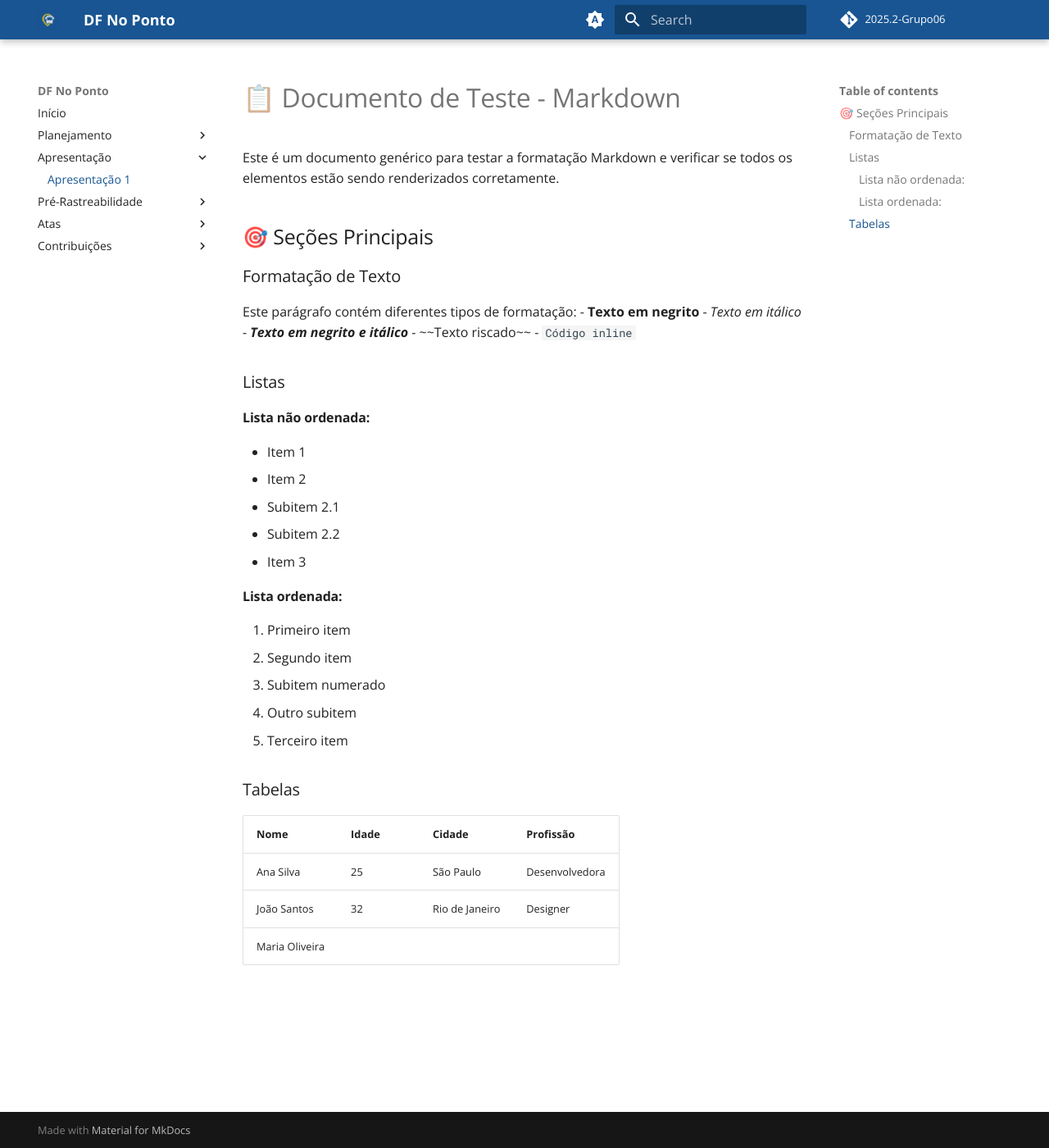
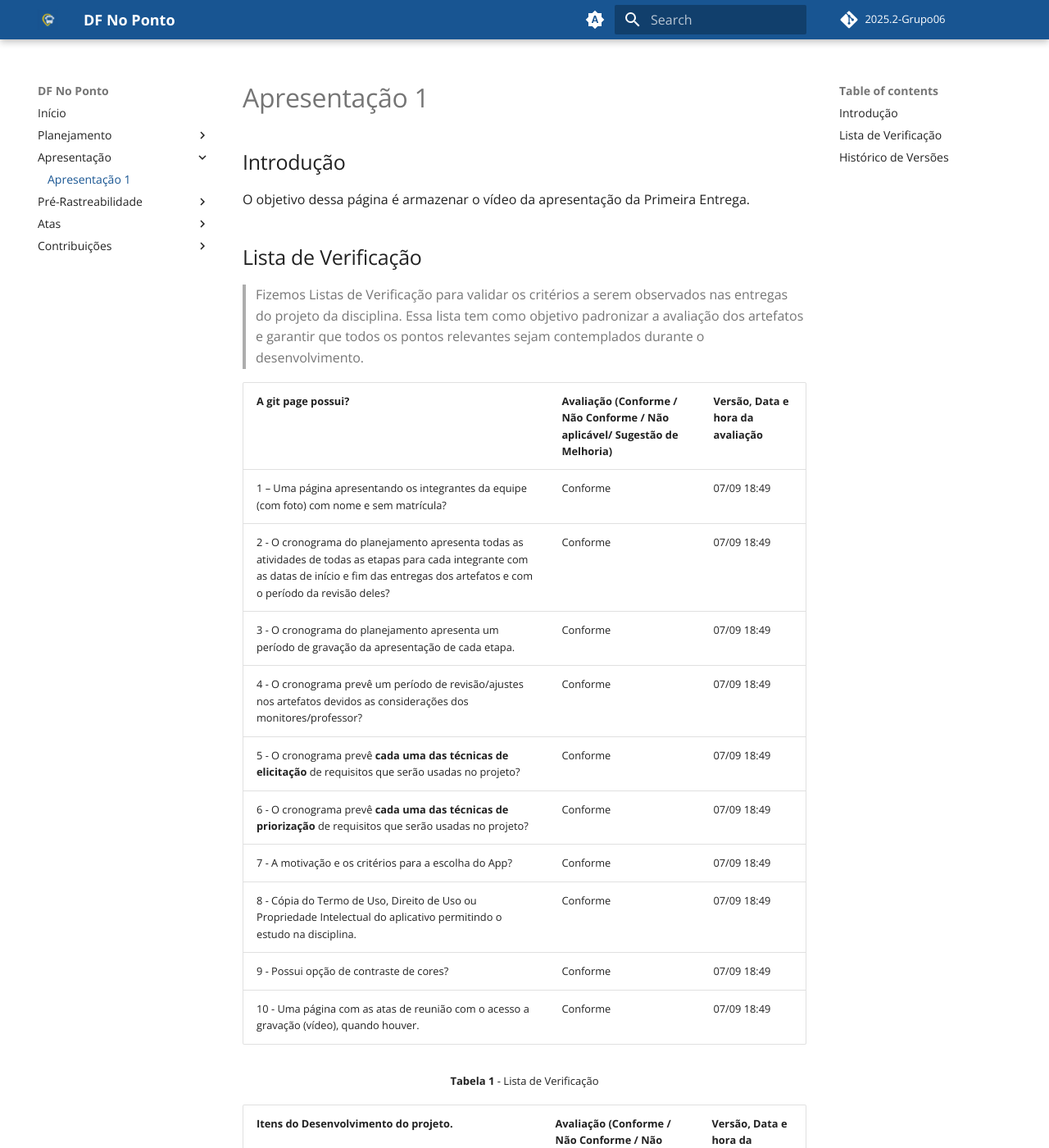
Before and after one commit to Requisitos-de-Software/2025.2-Grupo06, an MkDocs documentation site: the page built from docs/Apresentação/apresentacao01.md, in a window 1280 px wide and 1400 px high. Shown: the whole window at 82% size. Built offline with MkDocs 1.6.1 and Material for MkDocs 9.7.7, drawn with Linux system fonts in a browser that asks for light colours; comment, search, counter and statistics services are not loaded; some of the changed text lies outside the part shown.

Commit message:
Atualizar pagina apresentacao01.md

```diff
--- a/docs/Apresentação/apresentacao01.md
+++ b/docs/Apresentação/apresentacao01.md
@@ -1,38 +1,43 @@
-# 📋 Documento de Teste - Markdown
+## Introdução
 
-Este é um documento genérico para testar a formatação Markdown e verificar se todos os elementos estão sendo renderizados corretamente.
+O objetivo dessa página é armazenar o vídeo da apresentação da Primeira Entrega.
 
-## 🎯 Seções Principais
+## Lista de Verificação
+>Fizemos  Listas de Verificação para validar os critérios a serem observados nas entregas do projeto da disciplina. Essa lista tem como objetivo padronizar a avaliação dos artefatos e garantir que todos os pontos relevantes sejam contemplados durante o desenvolvimento.
 
-### Formatação de Texto
+| A git page possui? | Avaliação (Conforme / Não Conforme / Não aplicável/ Sugestão de Melhoria) | Versão, Data e hora da avaliação |
+|---------------------|---------------------------------------------------------------------------|----------------------------------|
+| 1 – Uma página apresentando os integrantes da equipe (com foto) com nome e sem matrícula? | Conforme | 07/09 18:49 |
+| 2 - O cronograma do planejamento apresenta todas as atividades de todas as etapas para cada integrante com as datas de início e fim das entregas dos artefatos e com o período da revisão deles? | Conforme | 07/09 18:49 |
+| 3 - O cronograma do planejamento apresenta um período de gravação da apresentação de cada etapa. | Conforme | 07/09 18:49 |
+| 4 - O cronograma prevê um período de revisão/ajustes nos artefatos devidos as considerações dos monitores/professor? | Conforme | 07/09 18:49 |
+| 5 - O cronograma prevê **cada uma das técnicas de elicitação** de requisitos que serão usadas no projeto? | Conforme | 07/09 18:49 |
+| 6 - O cronograma prevê **cada uma das técnicas de priorização** de requisitos que serão usadas no projeto? | Conforme | 07/09 18:49 |
+| 7 - A motivação e os critérios para a escolha do App? | Conforme | 07/09 18:49 |
+| 8 - Cópia do Termo de Uso, Direito de Uso ou Propriedade Intelectual do aplicativo permitindo o estudo na disciplina. | Conforme | 07/09 18:49 |
+| 9 - Possui opção de contraste de cores? | Conforme | 07/09 18:49 |
+| 10 - Uma página com as atas de reunião com o acesso a gravação (vídeo), quando houver. | Conforme | 07/09 18:49 |
 
-Este parágrafo contém diferentes tipos de formatação:
-- **Texto em negrito**
-- *Texto em itálico*
-- ***Texto em negrito e itálico***
-- ~~Texto riscado~~
-- `Código inline`
+<font size="2"><p style="text-align: center"><b>Tabela 1</b> - Lista de Verificação</p></font>
 
-### Listas
 
-#### Lista não ordenada:
-- Item 1
-- Item 2
- - Subitem 2.1
- - Subitem 2.2
-- Item 3
+| Itens do Desenvolvimento do projeto. | Avaliação (Conforme / Não Conforme / Não aplicável/ Sugestão de Melhoria) | Versão, Data e hora da avaliação |
+|---------------------------------------|---------------------------------------------------------------------------|----------------------------------|
+| 1 - O histórico de versão padronizado? | Conforme | 07/09 19:00 |
+| 2 – O(s) autor(es) e o(s) revisor(es) para cada artefato? | Conforme | 07/09 19:00 |
+| 3 - Referências bibliográficas e/ou bibliografia em todos os artefatos? | Conforme | 07/09 19:00 |
+| 4 - As tabelas e imagens possuem legenda e fonte e elas chamadas dentro dos texto? | Conforme | 07/09 19:00 |
+| 5 - Um texto fazendo uma introdução dos artefatos? | Conforme | 07/09 19:00 |
+| 6 - O cronograma executado com quem realizou cada artefato/atividade com as datas de início e fim da construção/realização do artefato/atividade. | Conforme | 07/09 19:00 |
+| 7 - Ata(s) da(s) reuniões (com data, horário de início e do final, participantes, objetivo, atividades definidas etc). | Conforme | 07/09 19:00 |
+| 8 – A gravação da reunião do grupo. | Conforme | 07/09 19:00 |
+| 9 - Vídeo de apresentação na categoria “não listado” no youtube? | Conforme | 07/09 19:00 |
+| 10 - Tabela de contribuição no início do artefato com o nome de todos os integrantes com a contribuição de cada integrante com hiperligação atividade e da gravação, se houver. | Conforme | 07/09 19:00 |
 
-#### Lista ordenada:
-1. Primeiro item
-2. Segundo item
-  1. Subitem numerado
-  2. Outro subitem
-3. Terceiro item
+<font size="2"><p style="text-align: center"><b>Tabela 2</b> - Lista de verificação Desenvolvimento do projeto. </p></font>
 
-### Tabelas
+## Histórico de Versões
 
-| Nome | Idade | Cidade | Profissão |
-|------|-------|--------|-----------|
-| Ana Silva | 25 | São Paulo | Desenvolvedora |
-| João Santos | 32 | Rio de Janeiro | Designer |
-| Maria Oliveira
+| Versão | Data | Descrição | Autor(es) | Revisor(es) |
+|--------|------|-----------|-----------|-------------|
+| 1.0 | 07/09/2025 | Criação da tbela de lista de verificação  | [Fernanda Vaz](https://github.com/Fernandavazgit1) | [Fernanda Vaz ](https://github.com/Fernandavazgit1) |
```
